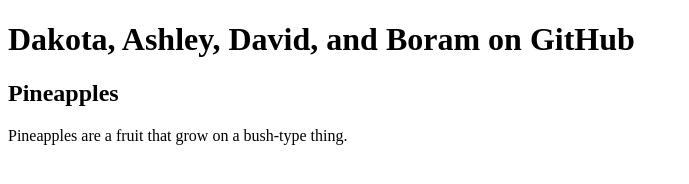
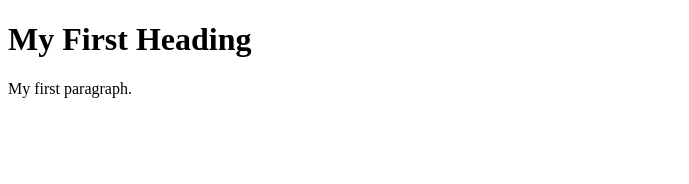
Before and after one commit to dakotabemis/dakotabemis.github.io, a plain HTML site: page index.html in a window 1280 px wide. Shown: the whole page, without its empty margins (0-689 px from the left). Drawn offline with Linux system fonts and the light colour scheme.

Commit message:
Update index.html

```diff
--- a/index.html
+++ b/index.html
@@ -1,9 +1,10 @@
 <!DOCTYPE html>
 <html>
 <body>
-  <h1>Dakota, Ashley, David, and Boram on GitHub</h1>
-    <h2> Pineapples </h2>
-        <p>Pineapples are a fruit that grow on a bush-type thing. </p>
+  <title>The Bombastic Yveltal's GitHub</title>
+    <h1> My First Heading </h1>
+
+    <p> My first paragraph. </p>
 
 </body>
 </html>
```
